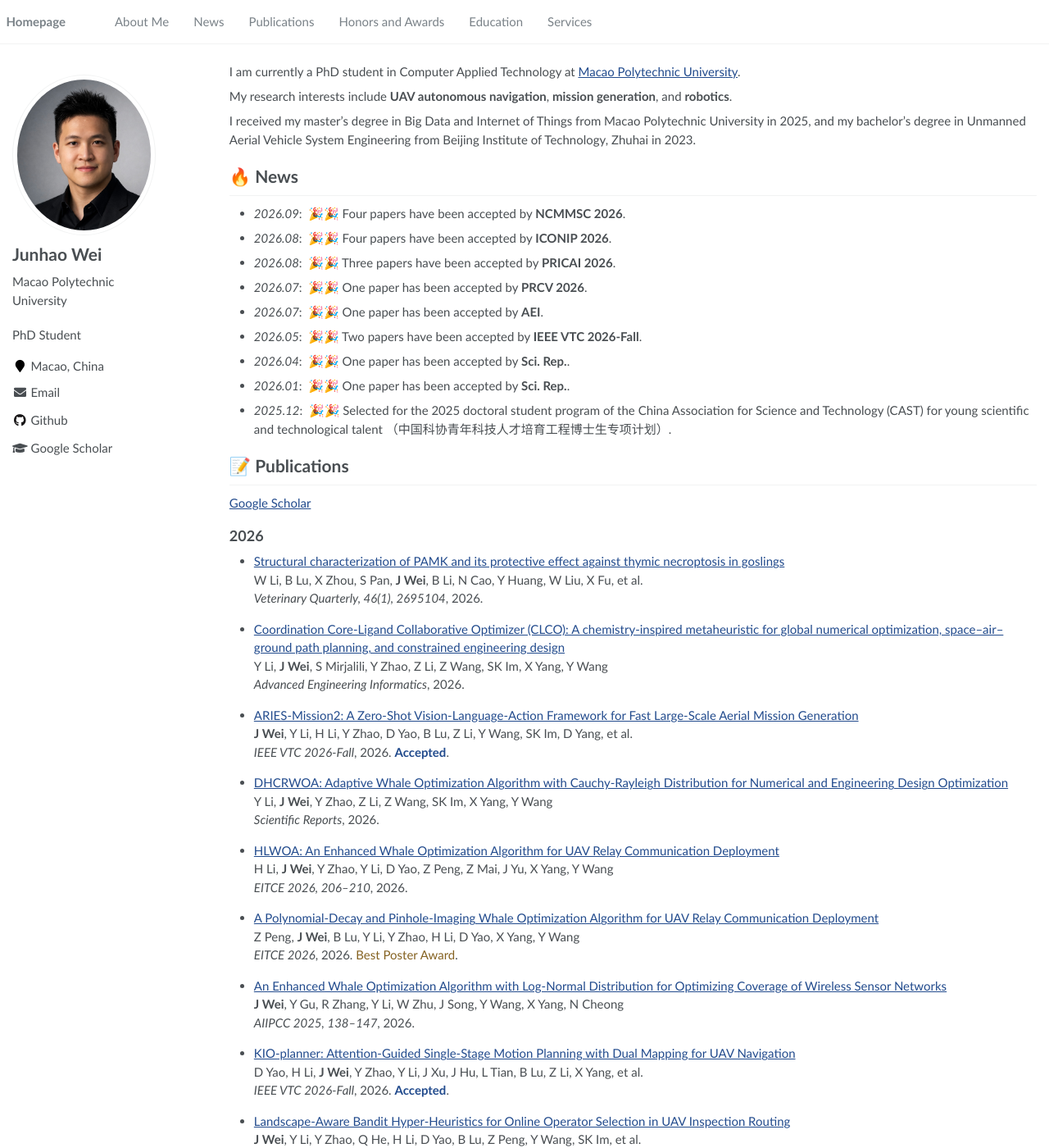
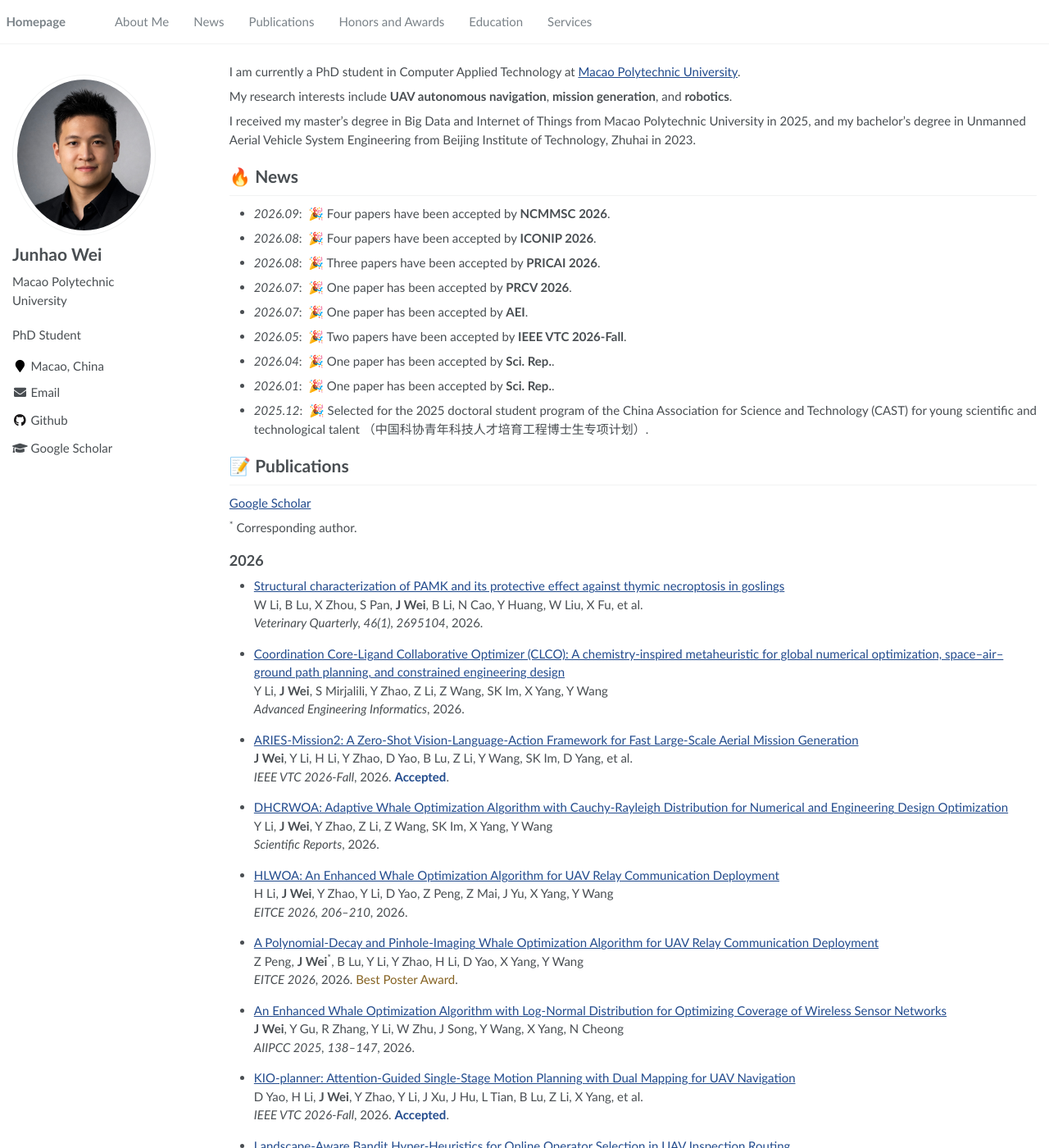
Before and after one commit to JunhaoWei-mpu/JunhaoWei-mpu.github.io, a Jekyll site: the page built from _pages/about.md, in a window 1280 px wide and 1400 px high. Shown: the whole window at 82% size. Built offline with Jekyll 4.4.1, drawn with Linux system fonts in a browser that asks for light colours; some of the changed text lies outside the part shown.

Commit message:
Mark corresponding authors and simplify section emojis

```diff
--- a/_includes/publications.html
+++ b/_includes/publications.html
@@ -1,5 +1,6 @@
 {% assign papers = site.data.publications | sort: 'year' | reverse %}
 {% assign years = papers | map: 'year' | uniq %}
+<p><sup>*</sup> Corresponding author.</p>
 {% for year in years %}
 <h2 class="publication-year">{{ year }}</h2>
 <ul class="publication-list">
@@ -19,7 +20,7 @@
   {% endif %}
   <li>
     <a href="{{ paper_url | escape }}" target="_blank" rel="noopener noreferrer">{{ paper.title | escape }}</a><br>
-    {% for author in paper.authors %}{% if author == 'J Wei' or author == 'Junhao Wei' %}<strong>J Wei</strong>{% elsif author == '…' %}et al.{% else %}{{ author | escape }}{% endif %}{% unless forloop.last %}, {% endunless %}{% endfor %}<br>
+    {% for author in paper.authors %}{% if author == 'J Wei' or author == 'Junhao Wei' %}<strong>J Wei</strong>{% elsif author == '…' %}et al.{% else %}{{ author | escape }}{% endif %}{% if paper.corresponding_authors contains author %}<sup title="Corresponding author">*</sup>{% endif %}{% unless forloop.last %}, {% endunless %}{% endfor %}<br>
     <em>{{ paper.venue | escape }}</em>, {{ paper.year }}{% if paper.status == 'accepted' %}. <strong class="publication-status">Accepted</strong>{% endif %}{% if paper.note and paper.note != '' %}. <span class="publication-note">{{ paper.note | escape }}</span>{% endif %}.
   </li>
   {% endif %}
--- a/_pages/about.md
+++ b/_pages/about.md
@@ -19,15 +19,15 @@ I received my master's degree in Big Data and Internet of Things from Macao Poly
 # 🔥 News
 {: #news}
 
-- *2026.09*: &nbsp;🎉🎉 Four papers have been accepted by **NCMMSC 2026**.
-- *2026.08*: &nbsp;🎉🎉 Four papers have been accepted by **ICONIP 2026**.
-- *2026.08*: &nbsp;🎉🎉 Three papers have been accepted by **PRICAI 2026**.
-- *2026.07*: &nbsp;🎉🎉 One paper has been accepted by **PRCV 2026**.
-- *2026.07*: &nbsp;🎉🎉 One paper has been accepted by **AEI**.
-- *2026.05*: &nbsp;🎉🎉 Two papers have been accepted by **IEEE VTC 2026-Fall**.
-- *2026.04*: &nbsp;🎉🎉 One paper has been accepted by **Sci. Rep.**.
-- *2026.01*: &nbsp;🎉🎉 One paper has been accepted by **Sci. Rep.**.
-- *2025.12*: &nbsp;🎉🎉 Selected for the 2025 doctoral student program of the China Association for Science and Technology (CAST) for young scientific and technological talent <span lang="zh-CN">（中国科协青年科技人才培育工程博士生专项计划）</span>.
+- *2026.09*: &nbsp;🎉 Four papers have been accepted by **NCMMSC 2026**.
+- *2026.08*: &nbsp;🎉 Four papers have been accepted by **ICONIP 2026**.
+- *2026.08*: &nbsp;🎉 Three papers have been accepted by **PRICAI 2026**.
+- *2026.07*: &nbsp;🎉 One paper has been accepted by **PRCV 2026**.
+- *2026.07*: &nbsp;🎉 One paper has been accepted by **AEI**.
+- *2026.05*: &nbsp;🎉 Two papers have been accepted by **IEEE VTC 2026-Fall**.
+- *2026.04*: &nbsp;🎉 One paper has been accepted by **Sci. Rep.**.
+- *2026.01*: &nbsp;🎉 One paper has been accepted by **Sci. Rep.**.
+- *2025.12*: &nbsp;🎉 Selected for the 2025 doctoral student program of the China Association for Science and Technology (CAST) for young scientific and technological talent <span lang="zh-CN">（中国科协青年科技人才培育工程博士生专项计划）</span>.
 
 # 📝 Publications
 {: #publications}
@@ -36,7 +36,7 @@ I received my master's degree in Big Data and Internet of Things from Macao Poly
 
 {% include publications.html %}
 
-# 🎖 Honors and Awards
+# 🏆 Honors and Awards
 {: #honors}
 
 - **Full PhD Scholarship**, Macao Polytechnic University
```
Also changed, not shown: _data/publications.json (+10 -3 lines).
